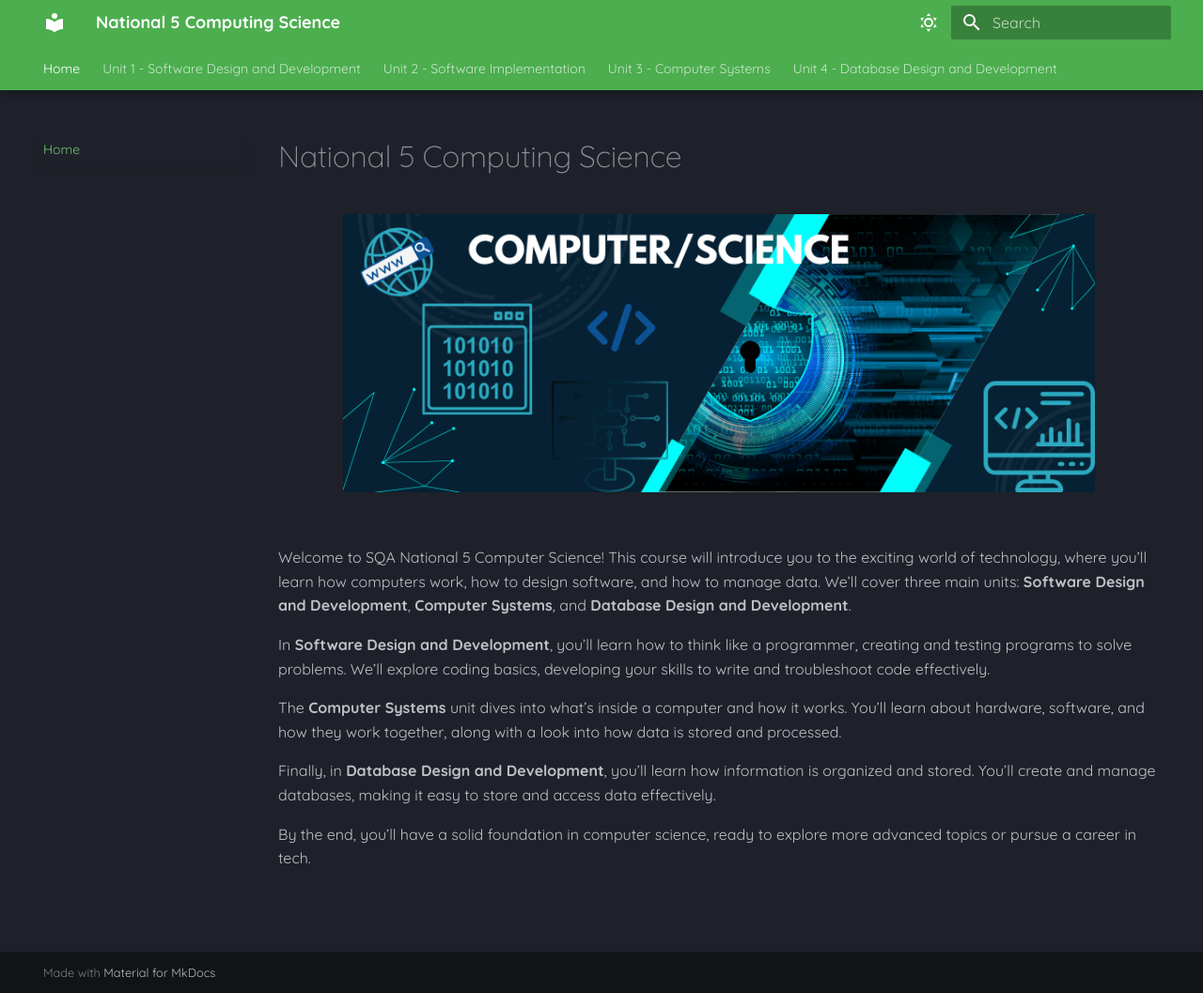
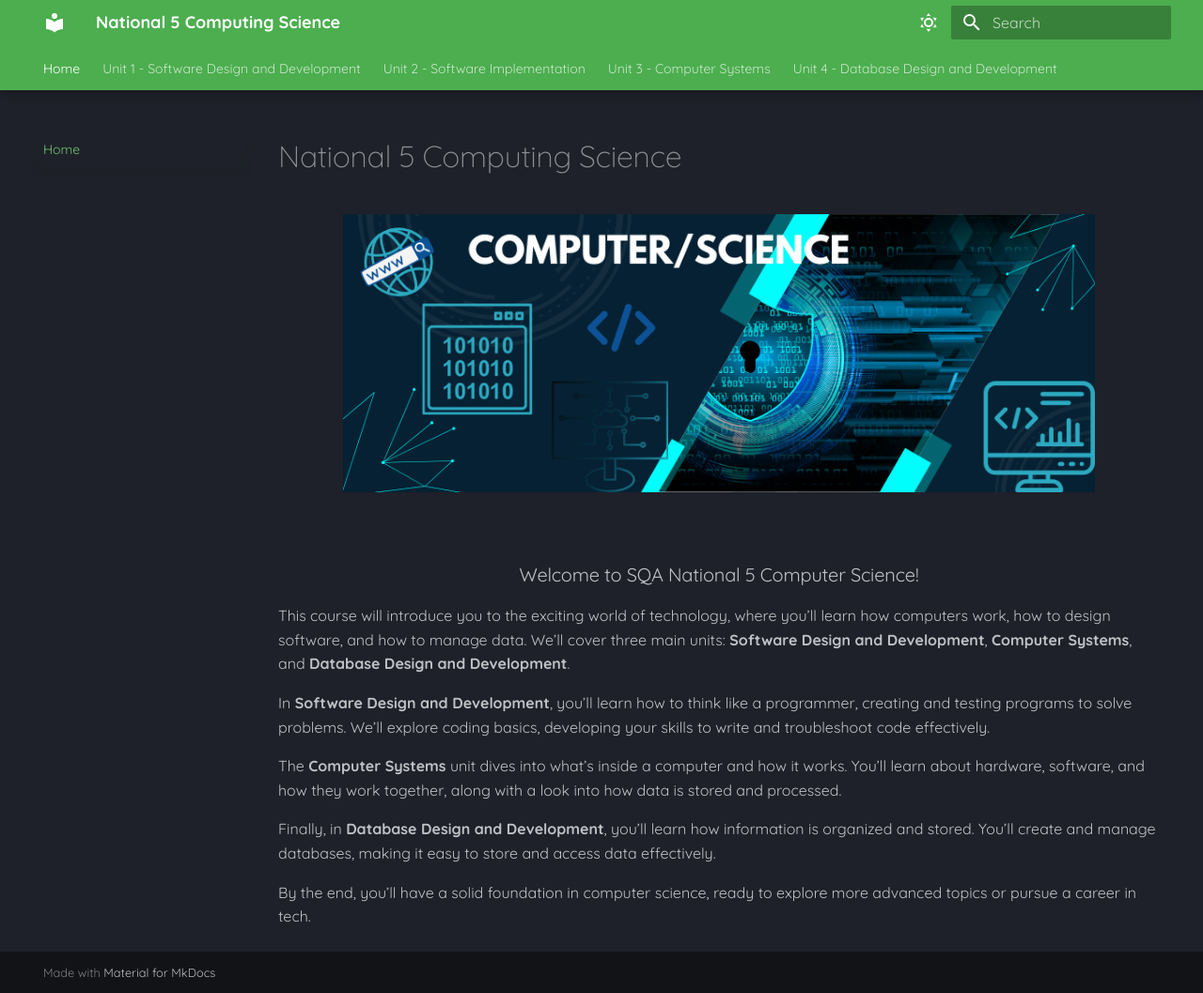
Before and after one commit to Mr-Wood-CS/National-5-Computing-Science-Markdown-Files, an MkDocs documentation site: the page built from docs/index.md, in a window 1280 px wide and 1057 px high. Shown: the whole window at 94% size. Built offline with MkDocs 1.6.1 and Material for MkDocs 9.7.7, drawn with Linux system fonts in a browser that asks for light colours.

Commit message:
Update index.md

```diff
--- a/docs/index.md
+++ b/docs/index.md
@@ -5,7 +5,10 @@
   <figcaption></figcaption>
 </figure>
 
-Welcome to SQA National 5 Computer Science! This course will introduce you to the exciting world of technology, where you’ll learn how computers work, how to design software, and how to manage data. We’ll cover three main units: **Software Design and Development**, **Computer Systems**, and **Database Design and Development**.
+<h3 style="text-align:center;">Welcome to SQA National 5 Computer Science!</h3>
+
+
+This course will introduce you to the exciting world of technology, where you’ll learn how computers work, how to design software, and how to manage data. We’ll cover three main units: **Software Design and Development**, **Computer Systems**, and **Database Design and Development**.
 
 In **Software Design and Development**, you’ll learn how to think like a programmer, creating and testing programs to solve problems. We’ll explore coding basics, developing your skills to write and troubleshoot code effectively.
 
```
